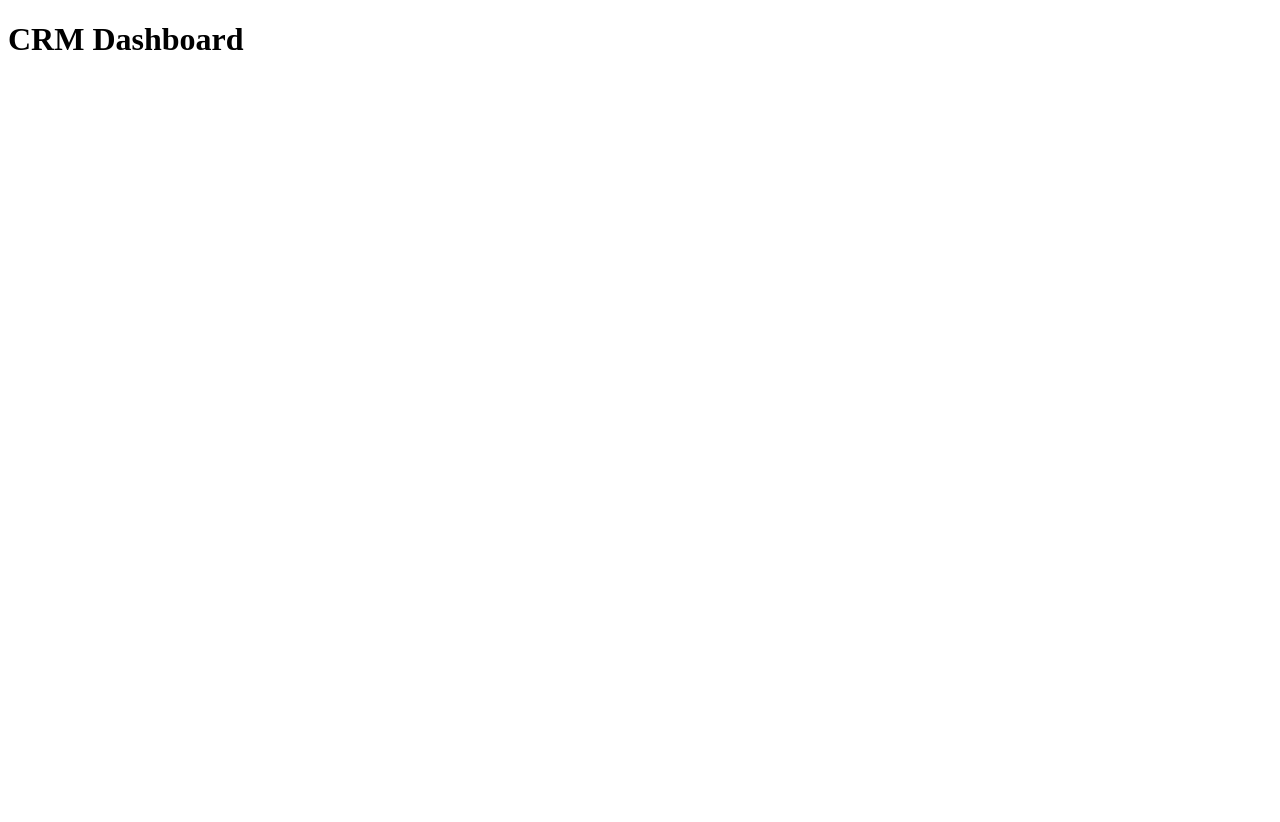
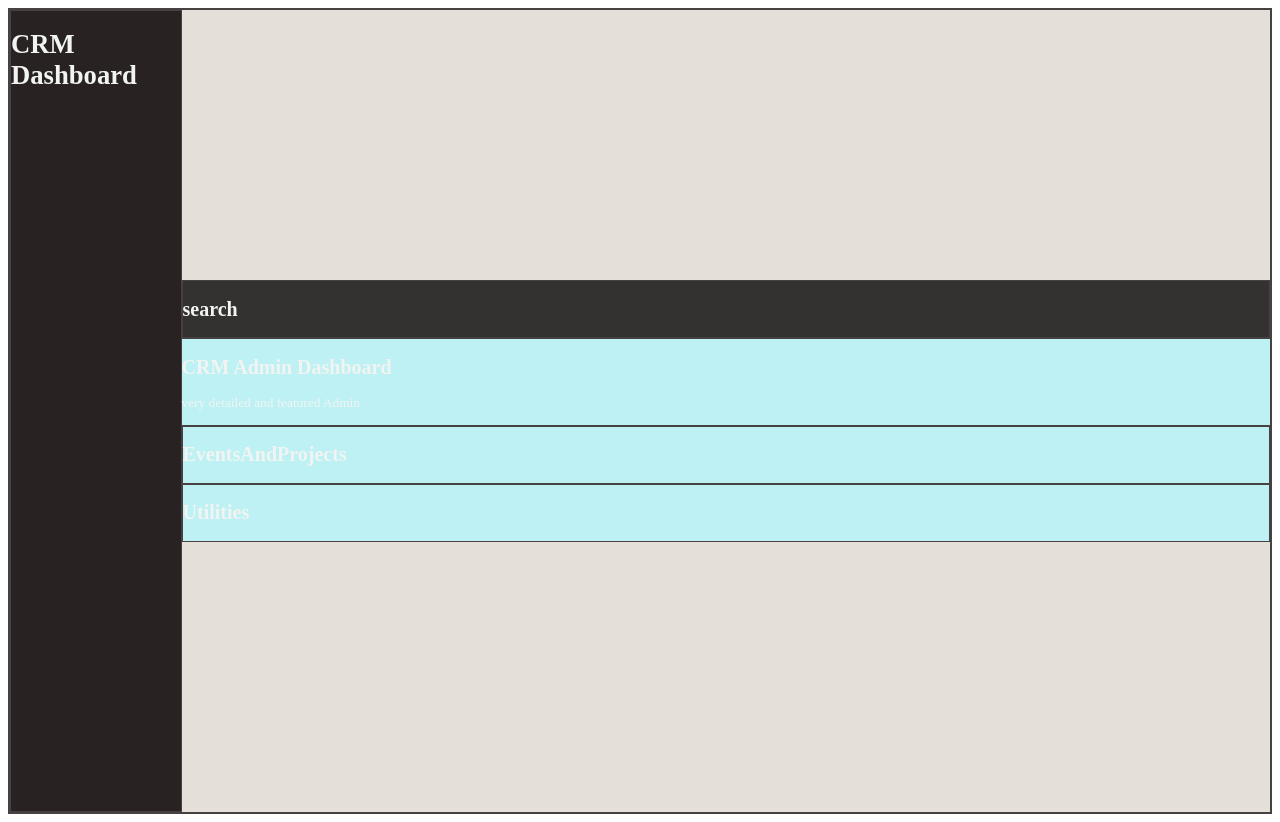
Before and after one commit to nawagirwacatherine/INTERVIEW2, a React (Vite) app in the folder interview2/: page / in a window 1280 px wide. Before the commit the page ends 800 px from the top, so only its background shows below. Built offline with nearby package versions, Linux system fonts and the light colour scheme.

Commit message:
add section

```diff
--- a/interview2/src/pages/Admin.jsx
+++ b/interview2/src/pages/Admin.jsx
@@ -1,10 +1,32 @@
 
 import SideBar from "./SideBar"
+import Icon from "./Icon"
+import AdminPart from "./AdminPart"
+import EventsAndProjects from "./EventsAndProjects"
+import Utilities from "./Utilities"
 
 function Admin () {
     return(
         <>
+        <div className="admin">
+
+
         <SideBar/>
+       <section>
+
+        <Icon/>
+
+
+
+        <AdminPart/>
+
+
+        <EventsAndProjects/>
+
+
+        <Utilities />
+        </section>
+        </div>
 
 
         </>
--- /dev/null
+++ b/interview2/src/pages/AdminPart.jsx
@@ -0,0 +1,15 @@
+function AdminPart () {
+
+    return(
+
+  <div className="dash-board">
+    <h1>CRM Admin Dashboard</h1>
+    <p>very detailed and featured Admin</p>
+
+    </div>
+
+
+    )
+}
+
+export default AdminPart;
--- /dev/null
+++ b/interview2/src/pages/EventsAndProjects.jsx
@@ -0,0 +1,11 @@
+function EventsAndProjects () {
+
+    return(
+  <div className="events">
+    <h1>EventsAndProjects </h1>
+    </div>
+
+    )
+}
+
+export default EventsAndProjects;
--- /dev/null
+++ b/interview2/src/pages/Icon.jsx
@@ -0,0 +1,14 @@
+function Icon  () {
+
+    return(
+
+  <div className="icon">
+    <h1>
+    search
+    </h1>
+    </div>
+
+    )
+}
+
+export default Icon ;
--- a/interview2/src/pages/SideBar.jsx
+++ b/interview2/src/pages/SideBar.jsx
@@ -1,9 +1,11 @@
 function SideBar () {
 
     return(
+
   <div className="side-bar">
     <h1>CRM Dashboard</h1>
     </div>
+
     )
 }
 
--- /dev/null
+++ b/interview2/src/pages/Utilities.jsx
@@ -0,0 +1,12 @@
+function Utilities  () {
+
+    return(
+
+  <div className="utilities">
+    <h1>Utilities</h1>
+    </div>
+
+    )
+}
+
+export default Utilities ;
--- a/interview2/src/styles/App.css
+++ b/interview2/src/styles/App.css
@@ -1,26 +1,41 @@
-.App {
-  font-family: Arial, sans-serif;
-  text-align: center;
-  background-color: #d1e1df;
-  min-height: 100vh;
-  padding: 20px;
-  border-radius: 5px;
+.admin {
+  min-height: 800px;
+  font-size: 10pt;
+  display: flex;
+    align-items: center;
+    color: rgb(242, 244, 242);
+    background-color:  rgb(228, 223, 217);
+
+
 }
 
-.admin {
+section{
+  display: flex;
   flex-direction: column;
-  align-items: flex-start;
-  justify-content: center;
-  background-color: #0a1f0b;
-  color: white;
-  padding: 20px;
-  border-radius: 5px;
+  align-items: ;
+  width: 100%;
+  background-color: rgb(189, 241, 243);
+
 }
 
-.search {
-  background-color: #181717;
-  padding: 15px;
-  margin: 10px 0;
-  border-radius: 5px;
-  color: #1d0a0a;
+div {
+  border: 1px solid rgb(72, 65, 65);
+  ;
+
+
 }
+
+.side-bar {
+  padding:0;
+  height: 800px;
+  align-self: flex-start;
+  background-color: rgb(40, 34, 34);
+  align-items: flex-end;
+}
+.icon {
+  background-color: rgb(52, 49, 49);
+}
+.dash-board{
+  align-self: center;
+  width: 100%;
+}
```
